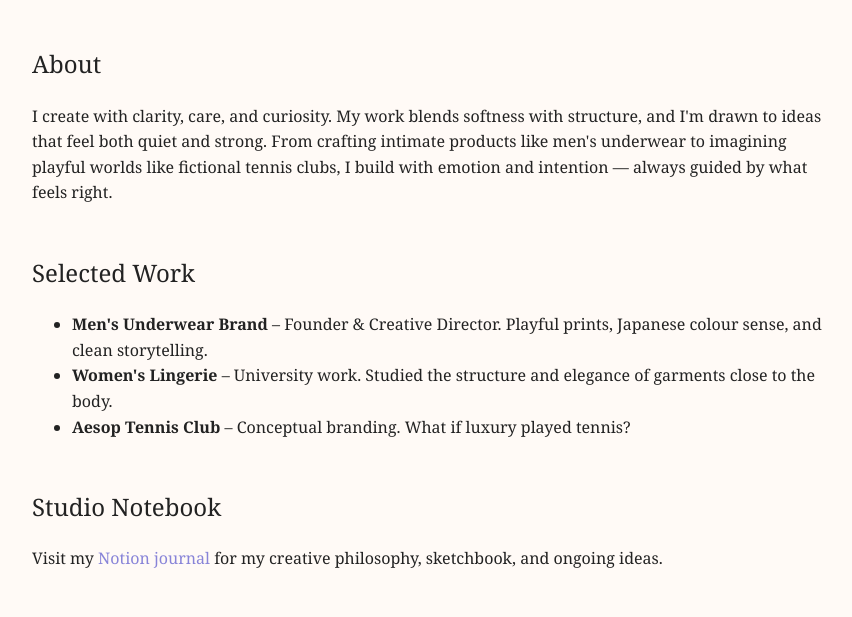
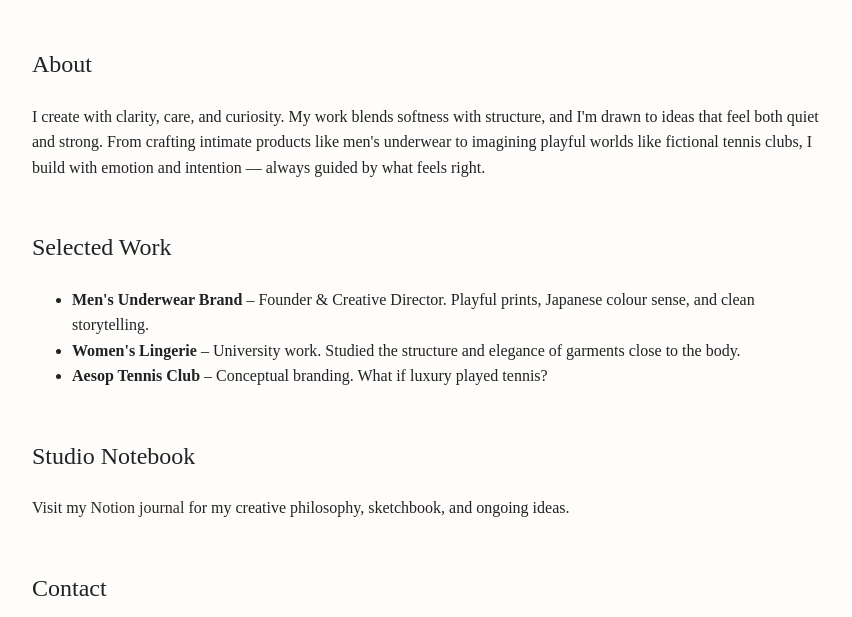
Before and after one commit to raika-design/raika-design, a plain HTML site: page index.html in a window 1280 px wide. Shown: the part 149-766 px from the top of the page, without its empty margins (208-1060 px from the left). Drawn offline with Linux system fonts and the light colour scheme.

Commit message:
Update index.html

```diff
--- a/index.html
+++ b/index.html
@@ -6,8 +6,8 @@
   <title>koti.design</title>
   <style>
     body {
-      font-family: 'Georgia', serif;
-      background-color: #fffaf6;
+      font-family: 'Canela', serif;
+      background-color: #fefdfb;
       color: #222;
       max-width: 800px;
       margin: 2rem auto;
@@ -18,7 +18,7 @@
       font-weight: normal;
     }
     a {
-      color: #8884d8;
+      color: #2e2d2b;
       text-decoration: none;
     }
     a:hover {
```
